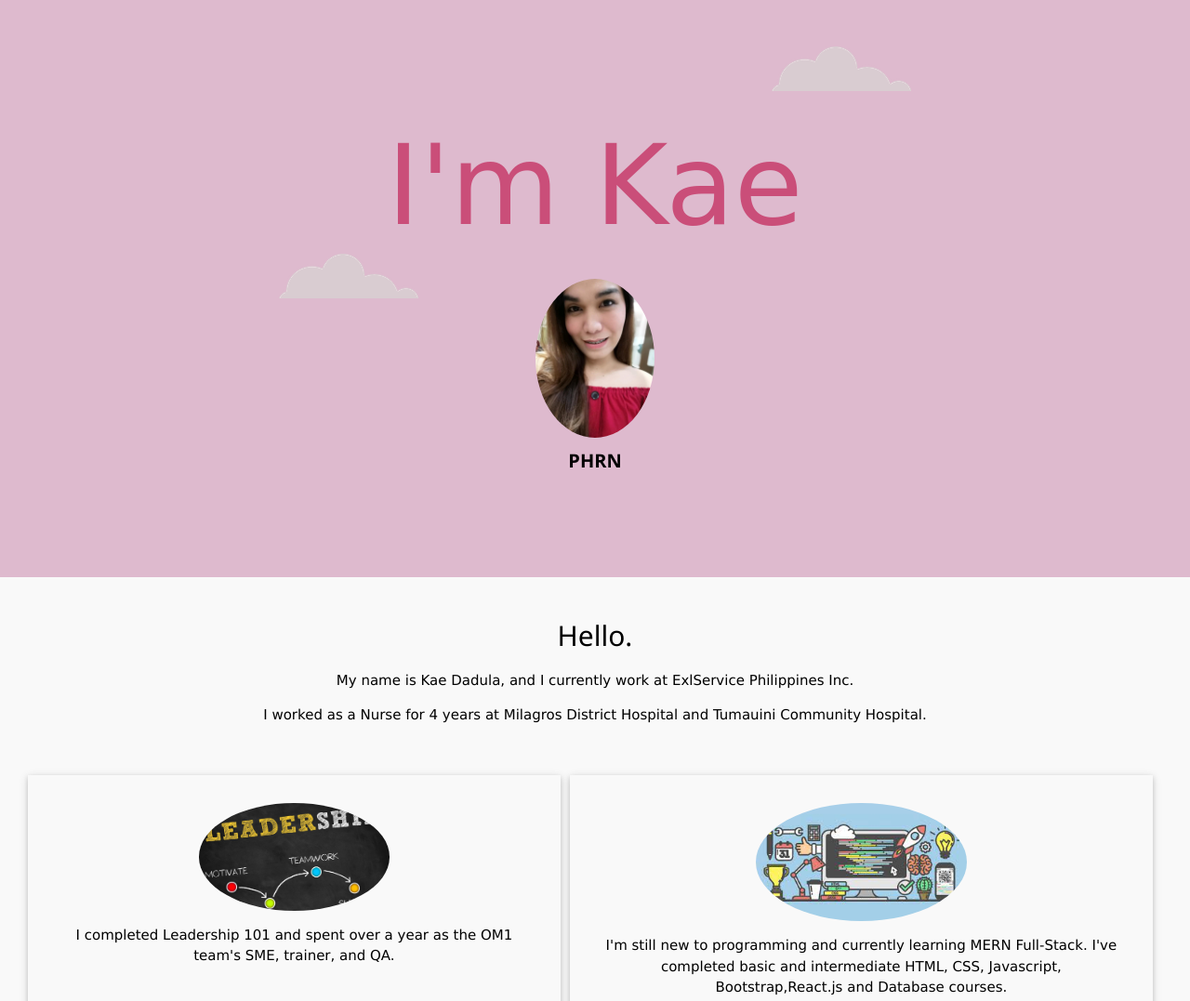
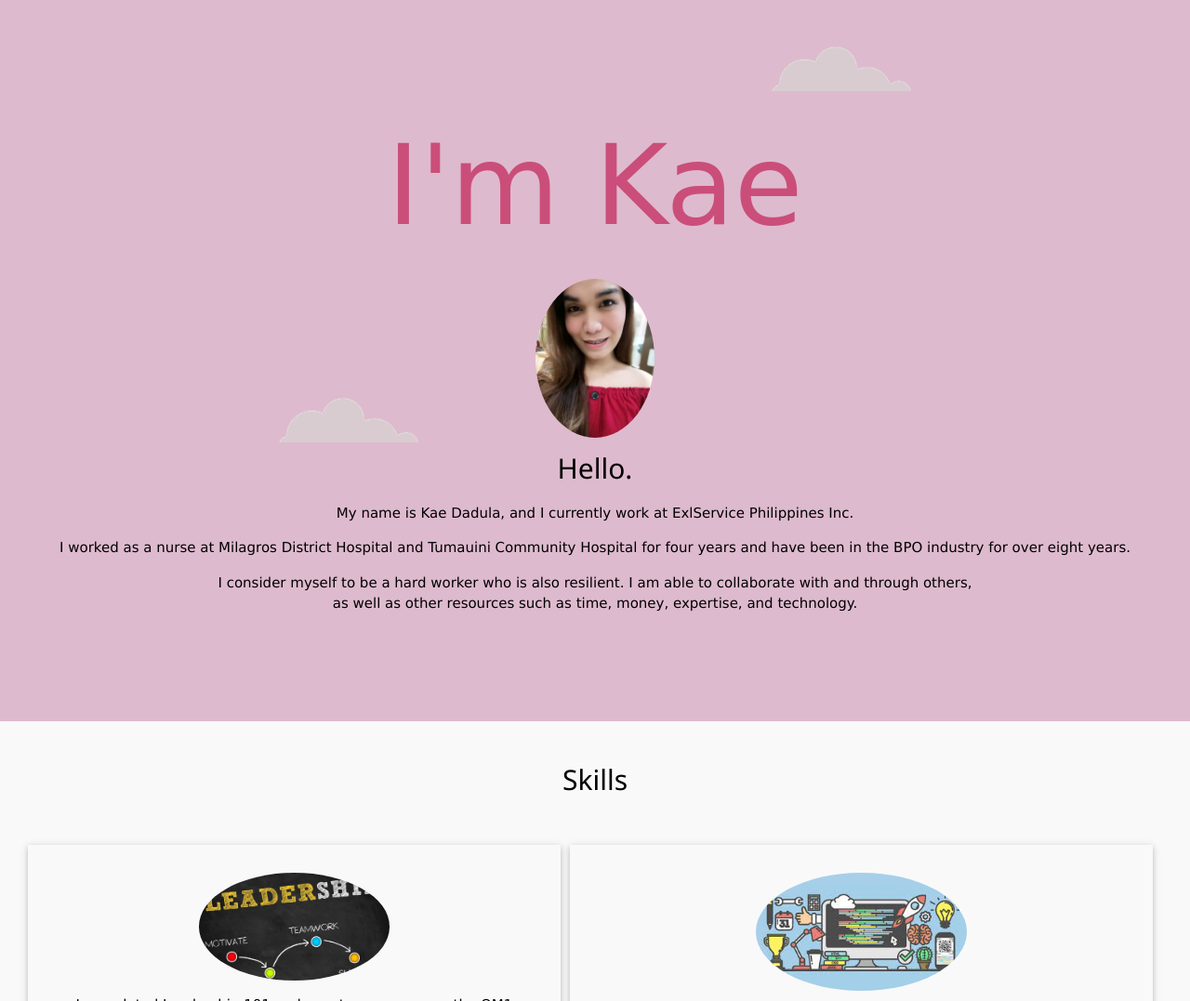
Before and after one commit to ArianeKae/My-Site, a website: page index.html in a window 1280 px wide. Shown: the top 1077 px of the page at 93% size. Drawn offline with nearby package versions, Linux system fonts and the light colour scheme; a web font is replaced by a local one.

Commit message:
Update some info

```diff
--- a/index.html
+++ b/index.html
@@ -23,18 +23,25 @@
         <h1>I'm Kae</h1>
         <img class="bottom-cloud" src="images/cloud.png" alt="cloud-img">
         <img class="images mypic" src="images/KaeDP.jpg" alt="kae-img">
-        <h4><strong>PHRN</strong></h4>
-    </div>
-
-    <div class="container middle">
         <div class="profile">
             <!-- <img class="images mypic" src="images/KaeDP.jpg" alt="Kae"> -->
             <h2>Hello.</h2>
             <p>My name is Kae Dadula, and I currently work at ExlService Philippines Inc.</p>
-            <p>I worked as a Nurse for 4 years at Milagros District Hospital and Tumauini Community Hospital.</p>
+            <p>I worked as a nurse at Milagros District Hospital
+                and Tumauini Community Hospital for four years and have been in the
+                BPO industry for over eight years.</p>
+            <p>I consider myself to be a hard worker who is also resilient.
+                I am able to collaborate with and through others,
+                <br>
+                as well as other resources such as time, money, expertise, and technology.
+            </p>
+
         </div>
+    </div>
+
+    <div class="container middle">
+        <h2>Skills</h2>
         <br>
-
         <div class="learnings">
             <div class="w3-panel w3-card">
                 <img class="images learn-img" src="images/leadership101.jpg" alt="leadership">
@@ -139,7 +146,7 @@
             <p>Want to get in touch? I would love to hear from you. Here's how you can reach me...</p>
             <!-- <button class="btn" href="mailto:kaegandah14@gmail.com">CONTACT ME</button> -->
             <a href="mailto:kaegandah14@gmail.com">
-                <button class="btn">CONTACT ME</button>
+                <button class="btn">EMAIL ME</button>
             </a>
         </div>
     </div>
```
